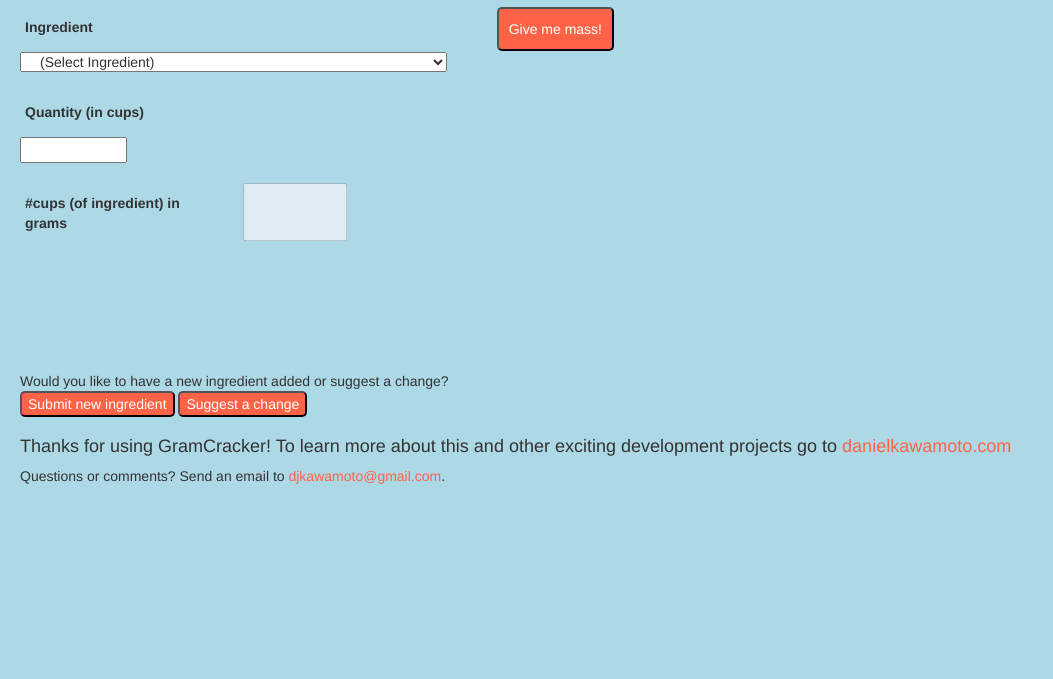
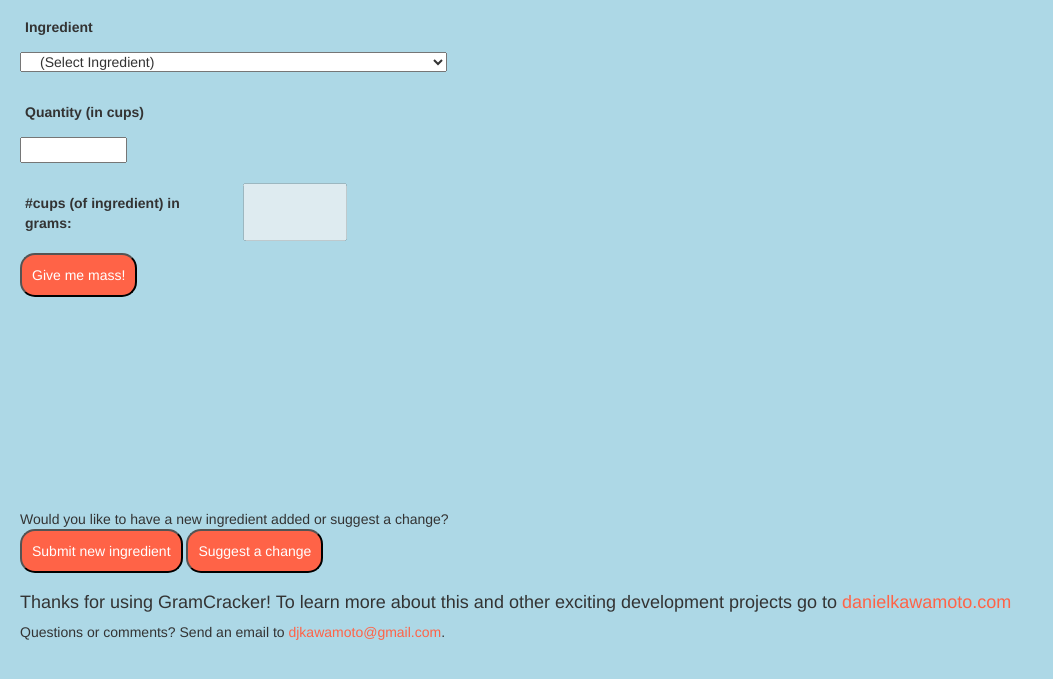
Before and after one commit to djkawamoto/djkawamoto.github.io, a plain HTML site: page index.html in a window 1280 px wide. Shown: the part 103-782 px from the top of the page, without its empty margins (0-1053 px from the left). Drawn offline with nearby package versions, Linux system fonts and the light colour scheme.

Commit message:
adjusted css

```diff
--- a/css/style.css
+++ b/css/style.css
@@ -11,8 +11,9 @@ h1 {
   font-weight: bold;
 }
 #test {
-  margin-left: 30px;
-  padding: 10px;
+  margin-top: 10px;
+  margin-left: 20px;
+  float: left;
   clear: both;
 }
 .page-title {
@@ -44,12 +45,13 @@ h1 {
 }
 
 button {
-  border-radius: 5px;
+  border-radius: 15px;
+  padding: 10px;
   background-color: tomato;
   color: white;
 }
 footer {
-  margin: 25% 20px 20px 20px;
+  margin: 40% 20px 20px 20px;
   clear: both;
 }
 a {
--- a/index.html
+++ b/index.html
@@ -13,12 +13,12 @@
     <!-- Latest compiled and minified CSS -->
     <link href='https://fonts.googleapis.com/css?family=Poiret+One' rel='stylesheet' type='text/css'>
     <link rel="stylesheet" href="http://maxcdn.bootstrapcdn.com/bootstrap/3.3.6/css/bootstrap.min.css">
-  <link rel="stylesheet" type="text/css" href="../css/style.css">
+    <link rel="stylesheet" type="text/css" href="css/style.css">
     <!-- jQuery library -->
     <script src="https://ajax.googleapis.com/ajax/libs/jquery/1.12.0/jquery.min.js"></script>
     <!-- Latest compiled JavaScript -->
     <script src="http://maxcdn.bootstrapcdn.com/bootstrap/3.3.6/js/bootstrap.min.js"></script>
-  <script src="../js/scripts.js"></script>
+    <script src="js/scripts.js"></script>
     <!--[if lt IE 9]>
   <script src="http://html5shiv.googlecode.com/svn/trunk/html5.js"></script>
   <![endif]-->
@@ -53,26 +53,30 @@
         <option value="Kosher Salt">Kosher Salt</option>
         <option value="Cocoa Powder">Cocoa Powder</option>
     </select>
+
     <label for="quantity" class="col-md-4">Quantity (in cups)</label>
     <input class="col-md-1" id="quantity" onblur="quantityInput()"></input>
-  <!-- <label for="unit">Unit</label>
-  <input class="col-md-1" id="unit"></input> -->
-  <button id="test" onclick="calcGrams()">Give me mass!</button>
+
     <div id="results" class="col-md-12">
-    <label for="result" class="col-md-2"><span id="quantity-label" class="result-label">#</span>cups <span id="ingredient-label" class="result-label">(of ingredient)</span> in grams</label>
+        <label for="result" class="col-md-2"><span id="quantity-label" class="result-label">#</span>cups <span id="ingredient-label" class="result-label">(of ingredient)</span> in grams:</label>
         <input id="result" class="col-md-1" disabled/>
     </div>
+    <button id="test" onclick="calcGrams()">Give me mass!</button>
 
     <footer class="footer">
         <div id="option-button-text">Would you like to have a new ingredient added or suggest a change?</div>
         <div id="option-button-group">
-      <a href="mailto:djkawamoto@gmail.com?subject=New%20Ingredient%20Submission&body=Ingredient%20Name:%20%0D%0AIngredient%20Mass/gram:%20"><button class="email-button" id="new-ingredient">Submit new ingredient</button></a>
-      <a href="mailto:djkawamoto@gmail.com?subject=Suggest%20a%20Change"><button class="email-button" id="suggest-change">Suggest a change</button></a>
+            <a href="mailto:djkawamoto@gmail.com?subject=New%20Ingredient%20Submission&body=Ingredient%20Name:%20%0D%0AIngredient%20Mass/gram:%20">
+                <button class="email-button" id="new-ingredient">Submit new ingredient</button>
+            </a>
+            <a href="mailto:djkawamoto@gmail.com?subject=Suggest%20a%20Change">
+                <button class="email-button" id="suggest-change">Suggest a change</button>
+            </a>
         </div>
         <h4>Thanks for using GramCracker! To learn more about this and other exciting development projects go to <a href="http://www.danielkawamoto.com">danielkawamoto.com</a></h4>
         <p>Questions or comments? Send an email to <a href="mailto:djkawamoto@gmail.com?Subject=Hello%20from%20the%20GramCracker%20app%20contact%20form" target="_top">djkawamoto@gmail.com</a>.</p>
+    </footer>
 
-  </footer>
 </body>
 
 </html>
```
Lines whose indentation alone changed are shown as unchanged.
